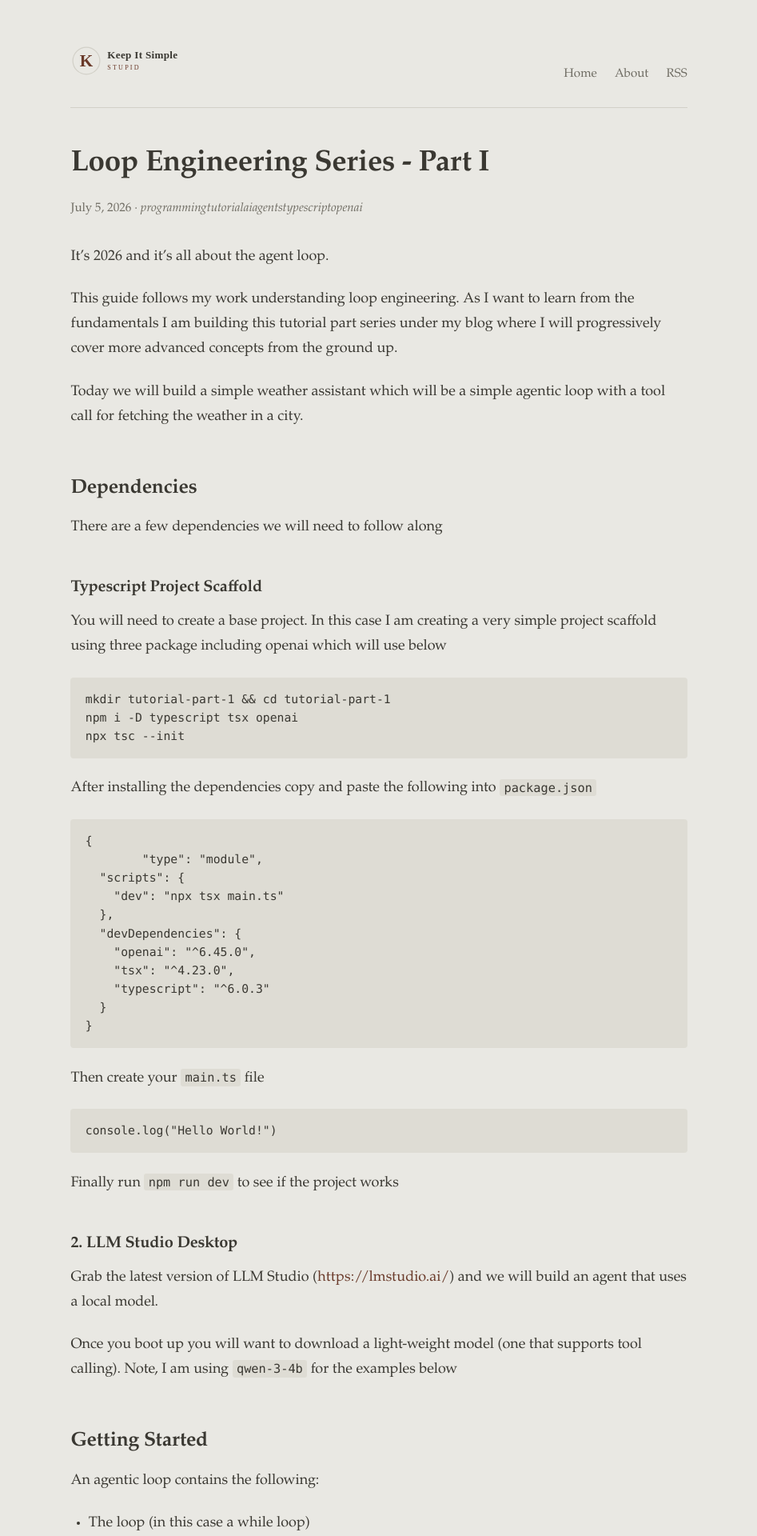
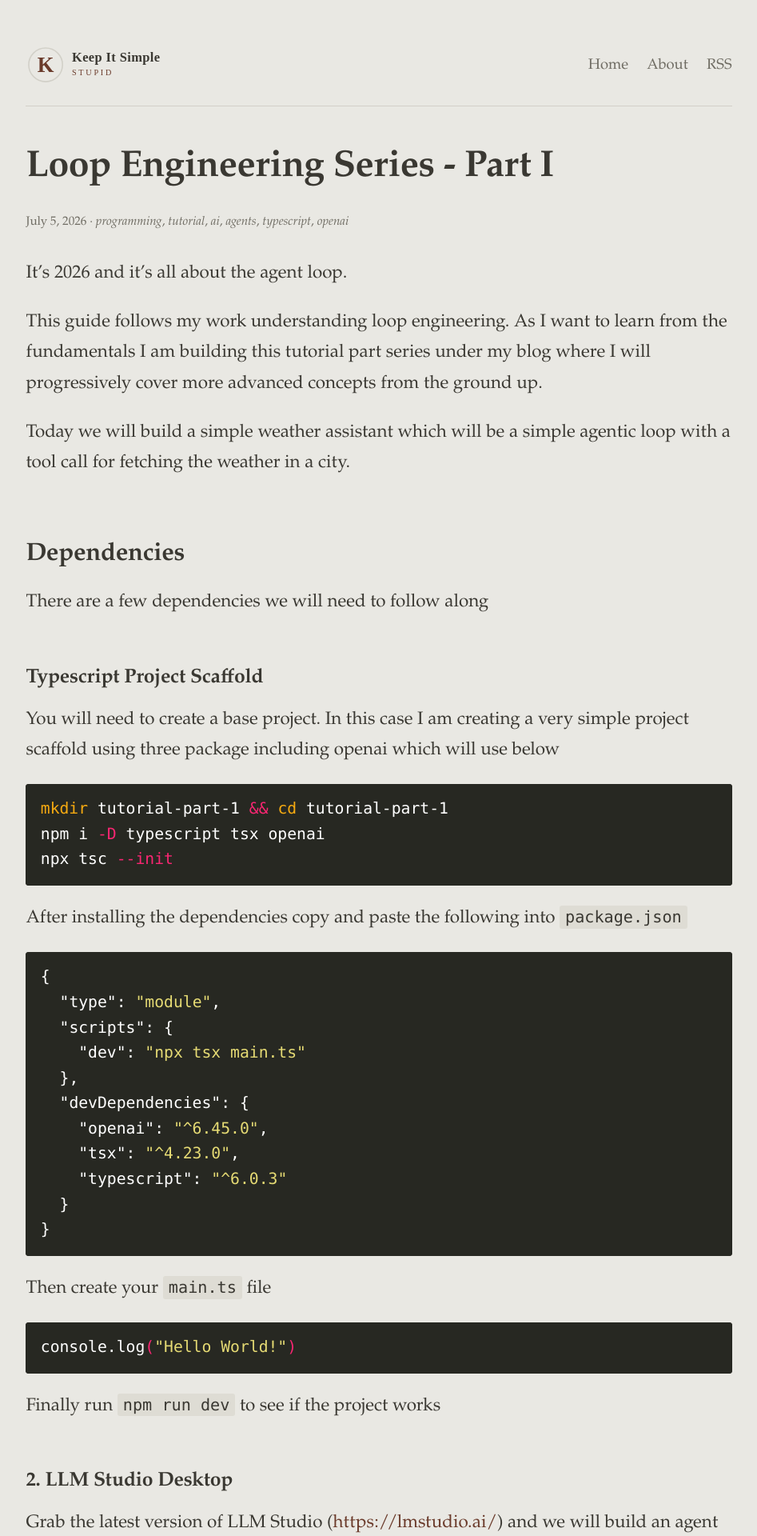
Before and after one commit to rramsden/rramsden.github.io, a Jekyll site: the page built from _posts/2026-07-05-loop-engineering-series-part-i.md, in a window 1280 px wide. Shown: the top 1920 px of the page at 80% size, without its empty margins (166-1113 px from the left). Built offline with Jekyll 4.4.1, drawn with Linux system fonts in a browser that asks for light colours.

Commit message:
Improve blog readability and code presentation
- Increase font sizes by 25% for better readability
- Increase layout width to 58rem for more breathing room
- Enhance header: larger logo text, properly centered navigation
- Add dark syntax highlighting with Monokai Sublime theme
- Fix tag display with proper comma separation
- Clean up TypeScript code formatting with 2-space indentation

````diff
--- a/_layouts/post.html
+++ b/_layouts/post.html
@@ -8,7 +8,7 @@ layout: default
       <time datetime="{{ page.date | date_to_xmlschema }}">{{ page.date | date: "%B %-d, %Y" }}</time>
       {% if page.tags and page.tags.size > 0 %}
         &middot;
-        {% for tag in page.tags %}<span class="tag">{{ tag }}</span>{% unless forloop.last %} {% endunless %}{% endfor %}
+        {% for tag in page.tags %}<span class="tag">{{ tag }}</span>{% unless forloop.last %}, {% endunless %}{% endfor %}
       {% endif %}
     </p>
   </header>
--- a/_posts/2026-07-05-loop-engineering-series-part-i.md
+++ b/_posts/2026-07-05-loop-engineering-series-part-i.md
@@ -27,9 +27,9 @@ npx tsc --init
 
 After installing the dependencies copy and paste the following into `package.json`
 
-```bash
+```json
 {
-	"type": "module",
+  "type": "module",
   "scripts": {
     "dev": "npx tsx main.ts"
   },
@@ -65,7 +65,7 @@ An agentic loop contains the following:
 
 Here is an example of the most simple agentic loop (minus tool calling):
 
-```tsx
+```typescript
 import { createInterface } from "node:readline/promises"
 import { stdin as input, stdout as output } from "node:process";
 
@@ -75,31 +75,31 @@ const MODEL = 'qwen/qwen3-4b';
 const messages = [{ role: "system", content: SYSTEM_PROMPT }];
 
 async function main() {
-	const rl = createInterface({ input, output });
+  const rl = createInterface({ input, output });
 
-	// Gracefully handle CTRL+C on CLI
-	rl.on("SIGINT", async () => {
-		rl.close();
-		process.exit(0);
-	})
+  // Gracefully handle CTRL+C on CLI
+  rl.on("SIGINT", async () => {
+    rl.close();
+    process.exit(0);
+  })
 
-	// The agentic loop
-	while (true) {
-	  let user_input = await rl.question("You> ");
-	  user_input = user_input.trim(); // Strip any whitespace
+  // The agentic loop
+  while (true) {
+    let user_input = await rl.question("You> ");
+    user_input = user_input.trim(); // Strip any whitespace
 
-	  // Check if user has typed "exit"
-	  if (user_input == "quit") break;
+    // Check if user has typed "exit"
+    if (user_input == "quit") break;
 
-	  // Push the users question onto our context
-	  messages.push({ role: "user", content: user_input });
+    // Push the users question onto our context
+    messages.push({ role: "user", content: user_input });
 
-	  // Mock out an LLM response from the user input
-	  let mocked_response = { role: "assistant", content: "Hello!" };
-	  messages.push(mocked_response);
+    // Mock out an LLM response from the user input
+    let mocked_response = { role: "assistant", content: "Hello!" };
+    messages.push(mocked_response);
 
-	  console.log(`Assistant> ${mocked_response.content}\n\n`);
-	}
+    console.log(`Assistant> ${mocked_response.content}\n\n`);
+  }
 }
 ```
 
@@ -107,16 +107,16 @@ async function main() {
 
 First step is initializing OpenAI wrapper so we can communicate with LLM Studio. You will need to enable the “Developer Server” and in “Server Settings” listen on your local network. It should then give you an IP address to make requests. Copy and paste this into the OpenAI wrapper as follows (note, you may not need a valid apiKey if password protection is disabled):
 
-```jsx
+```typescript
 const client = new OpenAI({
-	baseURL: "http://100.121.13.119:1234/v1",
-	apiKey: 'dummy_value'
+  baseURL: "http://100.121.13.119:1234/v1",
+  apiKey: 'dummy_value'
 });
 ```
 
 Next let’s replace the mocked call out example above with an OpenAI completion request
 
-```tsx
+```typescript
 // Call our model and push the response to messages
 const completion = await client.chat.completions.create({
   model: MODEL,
@@ -152,35 +152,35 @@ In the example above our LLM doesn’t have the ability to call tools so when it
 
 Will expand our program to include a `tools.ts` file which will contain the tool calls
 
-```jsx
+```typescript
 // tools.ts
 export const metadata = [
-	{
-		type: "function",
-		function: {
-			name: "get_weather",
-			description:
-				"Fetch current weather for a location. You may pass just a city name (e.g. 'Tokyo'), or add a country/region qualifier after a comma to disambiguate (e.g. 'San Francisco, US' or 'Portland, Oregon').",
-			parameters: {
-				type: "object",
-				required: ["location"],
-				properties: {
-					location: {
-						type: "string",
-						description:
-							'City name, optionally with a country/region after a comma, e.g. "Tokyo", "San Francisco, US", or "Portland, Oregon".',
-					}
-				}
-			}
-		}
-	}
+  {
+    type: "function",
+    function: {
+      name: "get_weather",
+      description:
+        "Fetch current weather for a location. You may pass just a city name (e.g. 'Tokyo'), or add a country/region qualifier after a comma to disambiguate (e.g. 'San Francisco, US' or 'Portland, Oregon').",
+      parameters: {
+        type: "object",
+        required: ["location"],
+        properties: {
+          location: {
+            type: "string",
+            description:
+              'City name, optionally with a country/region after a comma, e.g. "Tokyo", "San Francisco, US", or "Portland, Oregon".',
+          }
+        }
+      }
+    }
+  }
 ];
 
 ```
 
 Next in `main.ts` import the tools and pass them to completions
 
-```jsx
+```typescript
 import { metadata } from "./tools"
 
 const completion = await client.chat.completions.create({
@@ -201,37 +201,37 @@ I have access to a weather tool that allows me to fetch current weather informat
 
 Of course if you ask the agent for the weather in a City it will return blank since there is no tool defined yet. Let’s define `get_weather`
 
-```tsx
+```typescript
 // tools.ts
 export async function get_weather(location: string): Promise<string> {
-	try {
-		// Native fetch with an 8-second timeout inline
-		const res = await fetch(`https://wttr.in/${encodeURIComponent(location)}?format=j1`, {
-			signal: AbortSignal.timeout(8000)
-		});
+  try {
+    // Native fetch with an 8-second timeout inline
+    const res = await fetch(`https://wttr.in/${encodeURIComponent(location)}?format=j1`, {
+      signal: AbortSignal.timeout(8000)
+    });
 
-		if (!res.ok) throw new Error(`HTTP ${res.status} ${res.statusText}`);
-		const wx = await res.json();
+    if (!res.ok) throw new Error(`HTTP ${res.status} ${res.statusText}`);
+    const wx = await res.json();
 
-		const current = wx.current_condition?.[0];
-		const area = wx.nearest_area?.[0];
-		if (!current || !area) return `Weather data unavailable for ${location}.`;
+    const current = wx.current_condition?.[0];
+    const area = wx.nearest_area?.[0];
+    if (!current || !area) return `Weather data unavailable for ${location}.`;
 
-		const name = area.areaName?.[0]?.value || location;
-		const country = area.country?.[0]?.value || "";
-		const { temp_C: temp, windspeedKmph: wind, cloudcover: clouds } = current;
-		const condition = current.weatherDesc?.[0]?.value || "Unknown";
+    const name = area.areaName?.[0]?.value || location;
+    const country = area.country?.[0]?.value || "";
+    const { temp_C: temp, windspeedKmph: wind, cloudcover: clouds } = current;
+    const condition = current.weatherDesc?.[0]?.value || "Unknown";
 
-		return `${name}${country ? `, ${country}` : ""}: ${temp}°C, wind ${wind} km/h, cloud coverage: ${clouds}% (${condition})`;
-	} catch (err) {
-		return `Sorry, I couldn't fetch the weather for "${location}" right now (${err instanceof Error ? err.message : err}). Please try again shortly.`;
-	}
+    return `${name}${country ? `, ${country}` : ""}: ${temp}°C, wind ${wind} km/h, cloud coverage: ${clouds}% (${condition})`;
+  } catch (err) {
+    return `Sorry, I couldn't fetch the weather for "${location}" right now (${err instanceof Error ? err.message : err}). Please try again shortly.`;
+  }
 }
 ```
 
 Once defined you will need to handle the reply from the LLM to call tools. You can do this by checking the reply from the first completion and looping through `tool_calls` array in the reply:
 
-```tsx
+```typescript
 // Call our model with our user input
 const completion = await client.chat.completions.create({
   model: MODEL,
@@ -247,7 +247,7 @@ if (reply.tool_calls && reply.tool_calls.length > 0) {
       const args = JSON.parse(toolCall.function.arguments)
       const toolResult = get_weather(args.location);
 
-	    messages.push({
+      messages.push({
         role: "tool",
         tool_call_id: toolCall.id,
         content: toolResult
@@ -281,7 +281,7 @@ If we don’t fix the format of our agent it will always come up with some uniqu
 
 We can fix this with a slight system prompt update
 
-```jsx
+```typescript
 const SYSTEM_PROMPT = `
 You are a weather assistant.
 
--- a/assets/css/style.css
+++ b/assets/css/style.css
@@ -19,7 +19,7 @@
   --accent-soft: #8a5241;
   --code-bg: #dedcd4;
 
-  --measure: 51rem;       /* roomier, comfortable measure */
+  --measure: 58rem;       /* wider, more spacious measure */
   --leading: 1.72;
 }
 
@@ -34,8 +34,8 @@ body {
   background: var(--bg);
   color: var(--fg);
   font-family: var(--serif);
-  /* Fluid type: smoothly scales between small and large viewports */
-  font-size: clamp(1rem, 0.94rem + 0.3vw, 1.125rem);
+  /* Fluid type: smoothly scales between small and large viewports — increased for better readability */
+  font-size: clamp(1.25rem, 1.18rem + 0.38vw, 1.4rem);
   line-height: var(--leading);
   font-kerning: normal;
   font-feature-settings: "kern" 1, "liga" 1, "onum" 1;
@@ -72,7 +72,7 @@ body {
 .site-header {
   display: flex;
   flex-wrap: wrap;
-  align-items: baseline;
+  align-items: center;
   justify-content: space-between;
   gap: 0.75rem;
   padding-bottom: 1.6rem;
@@ -81,7 +81,7 @@ body {
 }
 .site-title {
   font-weight: 700;
-  font-size: 1.15rem;
+  font-size: 1.45rem;
   letter-spacing: 0.01em;
   color: var(--fg);
   text-decoration: none;
@@ -89,14 +89,14 @@ body {
   align-items: center;
 }
 .site-logo {
-  height: 40px;
+  height: 50px;
   width: auto;
   display: block;
 }
 .site-nav a {
   color: var(--muted);
   text-decoration: none;
-  font-size: 0.95rem;
+  font-size: 1.15rem;
   margin-inline-start: 1.1rem;
 }
 .site-nav a:hover { color: var(--accent); }
@@ -120,10 +120,10 @@ h1, h2, h3, h4 {
   letter-spacing: -0.01em;
   text-wrap: balance;
 }
-h1 { font-size: 2.1rem; }
-h2 { font-size: 1.55rem; }
-h3 { font-size: 1.25rem; }
-h4 { font-size: 1.05rem; }
+h1 { font-size: 2.6rem; }
+h2 { font-size: 1.95rem; }
+h3 { font-size: 1.55rem; }
+h4 { font-size: 1.3rem; }
 
 p { text-wrap: pretty; }
 p, ul, ol, blockquote, pre, table { margin: 0 0 1.4rem; }
@@ -133,7 +133,7 @@ p, ul, ol, blockquote, pre, table { margin: 0 0 1.4rem; }
 .post-list { margin: 0; }
 .post-card { margin-bottom: 2.4rem; }
 .post-card .entry-title {
-  font-size: 1.35rem;
+  font-size: 1.7rem;
   font-weight: 700;
   margin: 0 0 0.2rem;
   line-height: 1.3;
@@ -152,7 +152,7 @@ p, ul, ol, blockquote, pre, table { margin: 0 0 1.4rem; }
 }
 
 /* --- Post --- */
-.post-title { margin-top: 0; font-size: 2.3rem; }
+.post-title { margin-top: 0; font-size: 2.9rem; }
 .post-meta { color: var(--muted); font-size: 0.95rem; margin-top: -0.4rem; }
 .post-meta .tag { font-style: italic; }
 
@@ -182,20 +182,88 @@ p, ul, ol, blockquote, pre, table { margin: 0 0 1.4rem; }
 /* --- Code --- */
 code {
   font-family: var(--mono);
-  font-size: 0.85em;
+  font-size: 0.9em;
   background: var(--code-bg);
   padding: 0.12em 0.35em;
   border-radius: 3px;
 }
 pre {
-  background: var(--code-bg);
+  background: #272822;
   padding: 1rem 1.15rem;
   border-radius: 4px;
   overflow-x: auto;
-  font-size: 0.82em;
+  font-size: 0.88em;
   line-height: 1.5;
+  color: #ffffff;
 }
-pre code { background: none; padding: 0; font-size: inherit; }
+pre code { background: none; padding: 0; font-size: inherit; color: inherit; }
+
+/* --- Syntax Highlighting (Monokai Sublime theme) --- */
+.highlight table td { padding: 5px; }
+.highlight table pre { margin: 0; }
+.highlight .gh { color: #999999; }
+.highlight .sr { color: #f6aa11; }
+.highlight .go { color: #888888; }
+.highlight .gp { color: #555555; }
+.highlight .ge { font-style: italic; }
+.highlight .ges { font-weight: bold; font-style: italic; }
+.highlight .gs { font-weight: bold; }
+.highlight .gu { color: #aaaaaa; }
+.highlight .nb { color: #f6aa11; }
+.highlight .cm { color: #75715e; }
+.highlight .cp { color: #75715e; }
+.highlight .c1 { color: #75715e; }
+.highlight .cs { color: #75715e; }
+.highlight .c, .highlight .ch, .highlight .cd, .highlight .cpf { color: #75715e; }
+.highlight .err { color: #960050; }
+.highlight .gr { color: #960050; }
+.highlight .gt { color: #960050; }
+.highlight .gd { color: #49483e; }
+.highlight .gi { color: #49483e; }
+.highlight .kc { color: #66d9ef; }
+.highlight .kd { color: #66d9ef; }
+.highlight .kr { color: #66d9ef; }
+.highlight .no { color: #66d9ef; }
+.highlight .kt { color: #66d9ef; }
+.highlight .mf { color: #ae81ff; }
+.highlight .mh { color: #ae81ff; }
+.highlight .il { color: #ae81ff; }
+.highlight .mi { color: #ae81ff; }
+.highlight .mo { color: #ae81ff; }
+.highlight .m, .highlight .mb, .highlight .mx { color: #ae81ff; }
+.highlight .sc { color: #ae81ff; }
+.highlight .se { color: #ae81ff; }
+.highlight .ss { color: #ae81ff; }
+.highlight .sd { color: #e6db74; }
+.highlight .s2 { color: #e6db74; }
+.highlight .sb { color: #e6db74; }
+.highlight .sh { color: #e6db74; }
+.highlight .si { color: #e6db74; }
+.highlight .sx { color: #e6db74; }
+.highlight .s1 { color: #e6db74; }
+.highlight .s, .highlight .sa, .highlight .dl { color: #e6db74; }
+.highlight .na { color: #a6e22e; }
+.highlight .nc { color: #a6e22e; }
+.highlight .nd { color: #a6e22e; }
+.highlight .ne { color: #a6e22e; }
+.highlight .nf, .highlight .fm { color: #a6e22e; }
+.highlight .vc { color: #ffffff; background-color: #272822; }
+.highlight .nn { color: #ffffff; background-color: #272822; }
+.highlight .nl { color: #ffffff; background-color: #272822; }
+.highlight .ni { color: #ffffff; background-color: #272822; }
+.highlight .bp { color: #ffffff; background-color: #272822; }
+.highlight .vg { color: #ffffff; background-color: #272822; }
+.highlight .vi { color: #ffffff; background-color: #272822; }
+.highlight .nv, .highlight .vm { color: #ffffff; background-color: #272822; }
+.highlight .w { color: #ffffff; background-color: #272822; }
+.highlight { color: #ffffff; background-color: #272822; border-radius: 4px; }
+.highlight .n, .highlight .py, .highlight .nx { color: #ffffff; background-color: #272822; }
+.highlight .ow { color: #f92672; }
+.highlight .nt { color: #f92672; }
+.highlight .k, .highlight .kv { color: #f92672; }
+.highlight .kn { color: #f92672; }
+.highlight .kp { color: #f92672; }
+.highlight .o { color: #f92672; }
 
 /* --- Tables --- */
 table { border-collapse: collapse; width: 100%; font-size: 0.95rem; }
````
